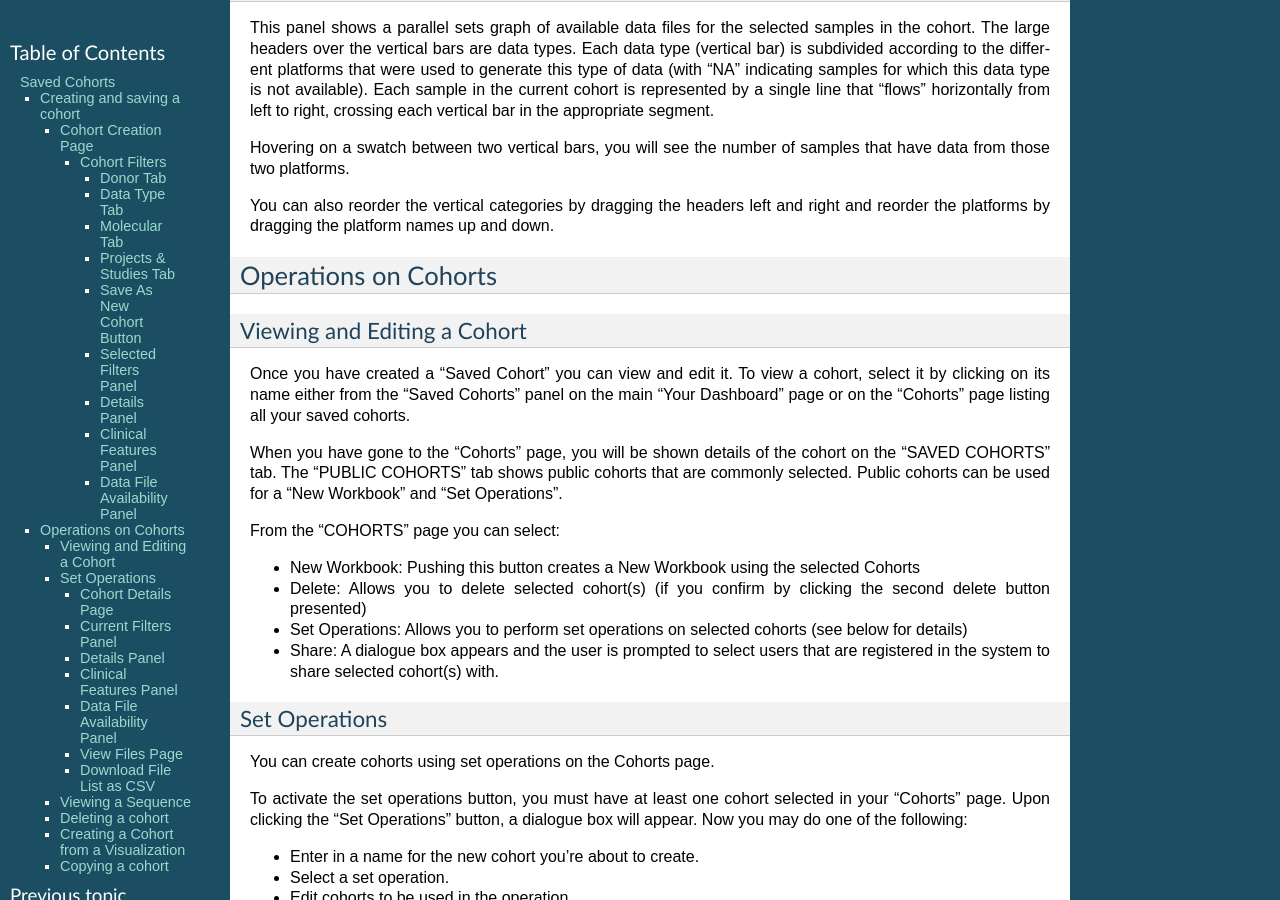
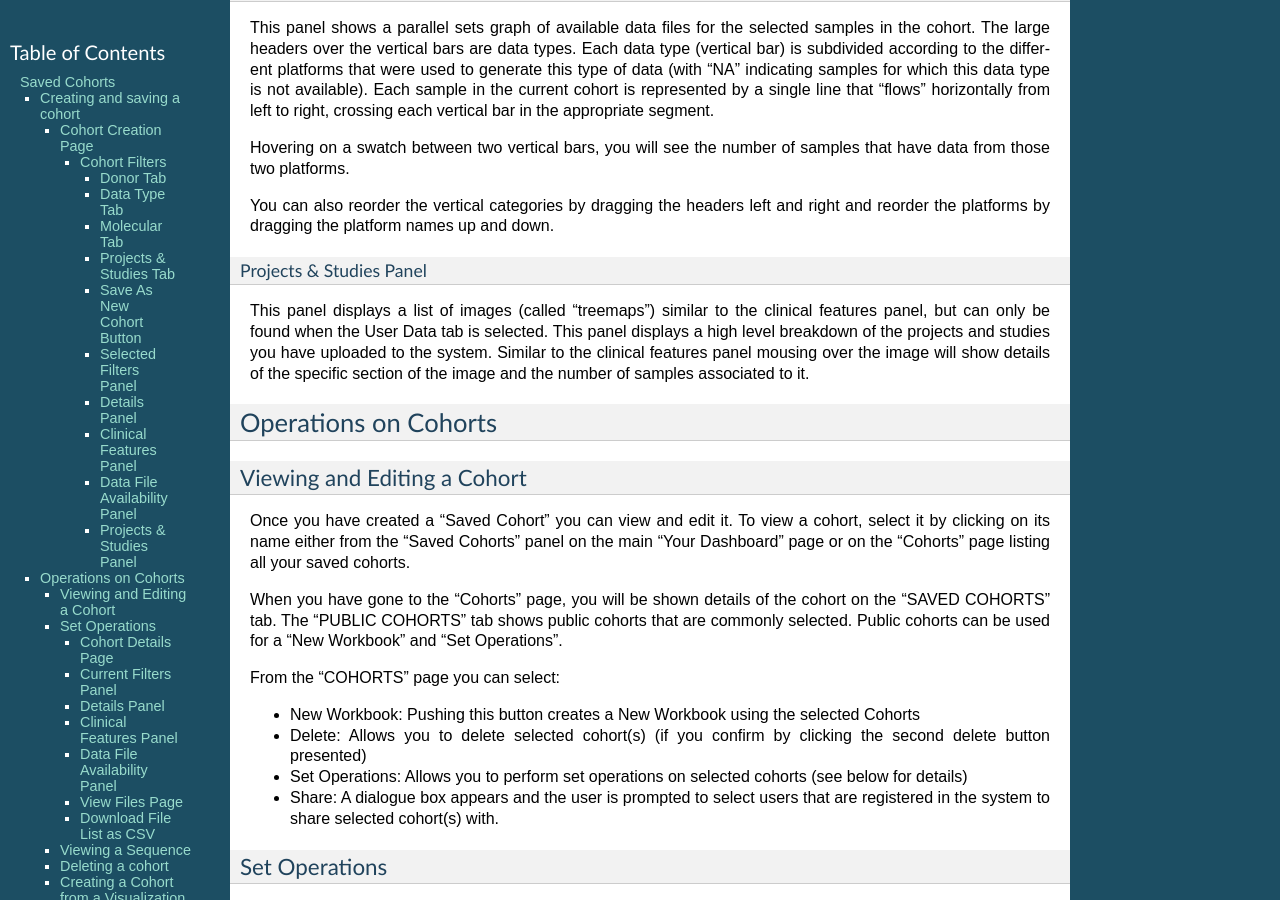
Before and after one commit to isb-cgc/readthedocs, a Sphinx documentation site: the page built from docs/source/sections/webapp/Saved-Cohorts.rst, in a window 1280 px wide and 900 px high, scrolled down 2614 px. Built offline with Sphinx 7.4.7, drawn with Linux system fonts in a browser that asks for light colours.

Commit message:
Update Saved-Cohorts.rst

```diff
--- a/docs/source/sections/webapp/Saved-Cohorts.rst
+++ b/docs/source/sections/webapp/Saved-Cohorts.rst
@@ -130,6 +130,12 @@ two platforms.
 
 You can also reorder the vertical categories by dragging the headers left and right and reorder the
 platforms by dragging the platform names up and down.
+
+Projects & Studies Panel
+^^^^^^^^^^^^^^^^^^^^^^^^^
+
+This panel displays a list of images (called "treemaps") similar to the clinical features panel, but can only be found when the User Data tab is selected. This panel displays a high level breakdown of the projects and studies you have uploaded to the system. Similar to the clinical features panel mousing over the image will show details of the specific section of the image and the number of samples associated to it.
+
 
 Operations on Cohorts
 #####################
```
